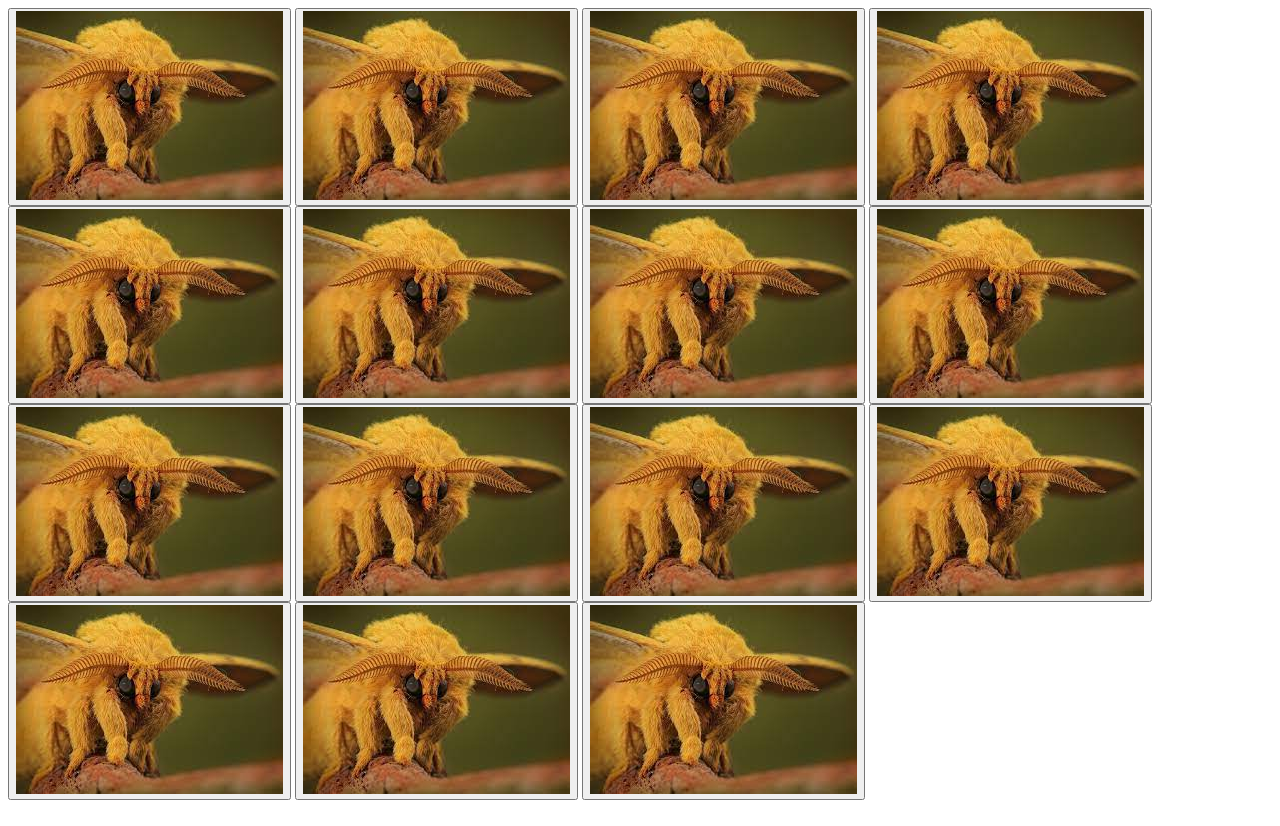
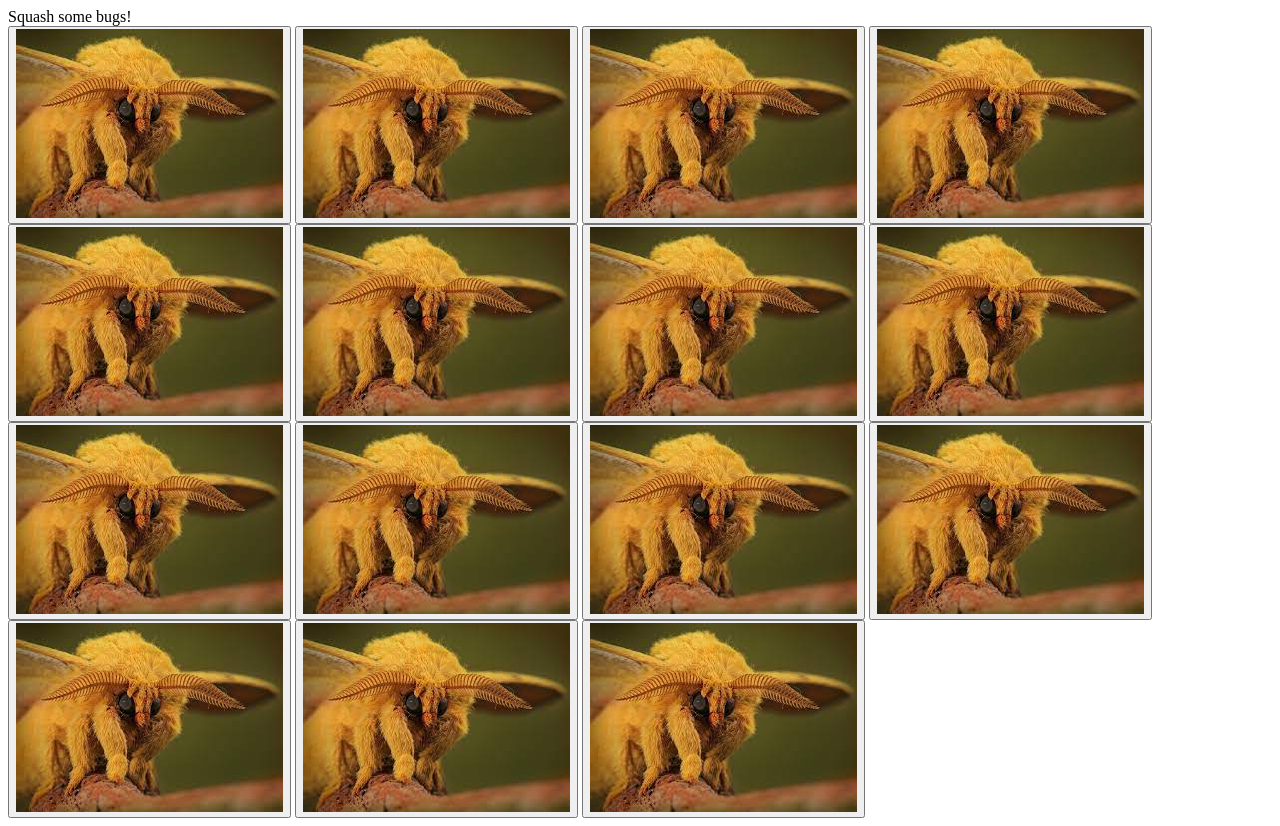
Before and after one commit to pinkissocool/level4Project, a plain HTML site: page level4Project/index.html in a window 1280 px wide. Drawn offline with Linux system fonts and the light colour scheme.

Commit message:
Update index.html

```diff
--- a/level4Project/index.html
+++ b/level4Project/index.html
@@ -23,6 +23,8 @@
             bug14 = document.getElementById("14");
             bug15 = document.getElementById("15");
             squashedImage = "<img src='images/squashedBug.jfif' alt='squashed bug!''>";
+            meanRetorts = ["Bruh what a loser", "Beta move", "Keep going loser!", "LLLLLLLLLLL", "Bet you can't do that again", "BRRUUUUUUHHHHH loser", "Bet youre a loser"];
+            sadRetorts = [":(", "plz no", "plzzzzzz noooooo", "Have mercy!", "please, youre destroying an entire civilization", ":((((((((((", "sed", ":( whyyyyyy"];
         }
 
         function display(){
@@ -36,7 +38,8 @@
     </script>
 </head>
 <body onload="initialize();">
-    <div></div>
+    <div id="message">Squash some bugs!</div>
+    <div>
         <button id="1" onclick="squash(bug1);"><img src="images/cuteBug.jfif" alt="cute bug!"></button>
         <button id="2" onclick="squash(bug2);"><img src="images/cuteBug.jfif" alt="cute bug!"></button>
         <button id="3" onclick="squash(bug3);"><img src="images/cuteBug.jfif" alt="cute bug!"></button>
```
